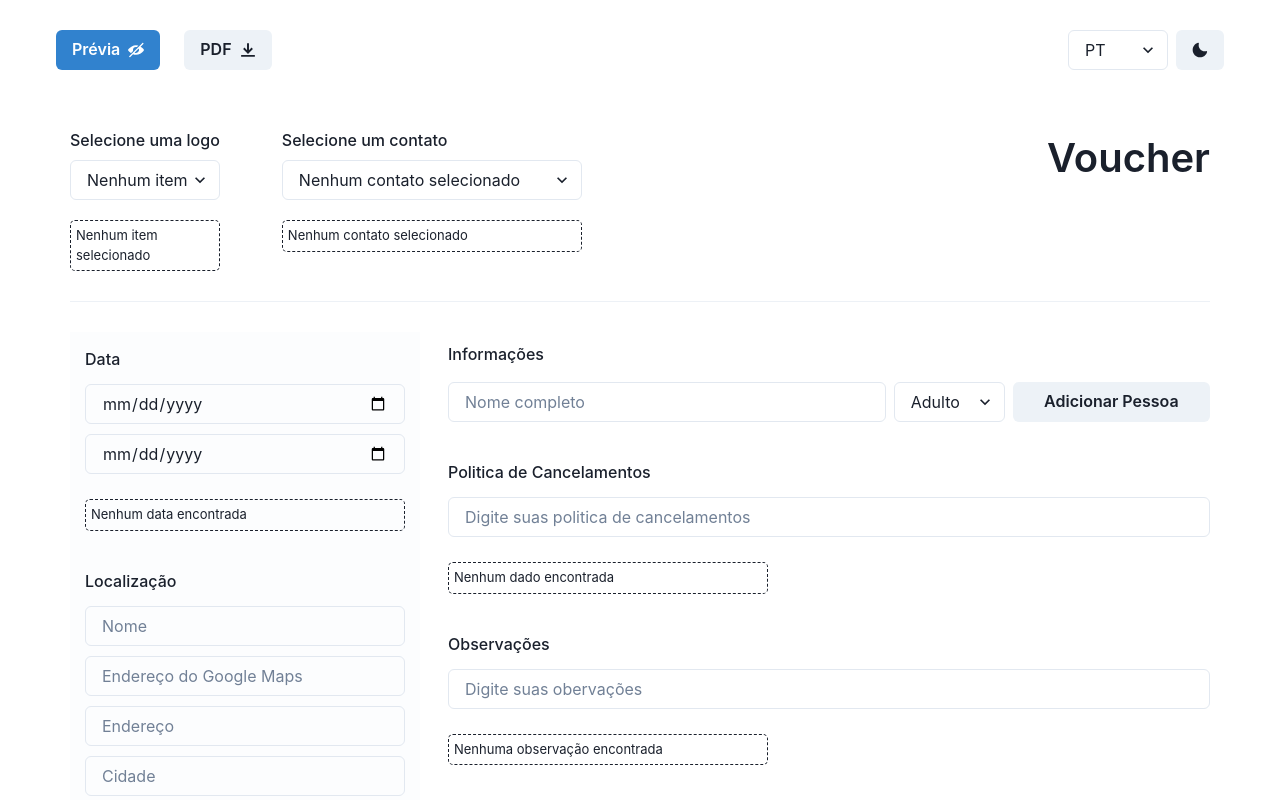
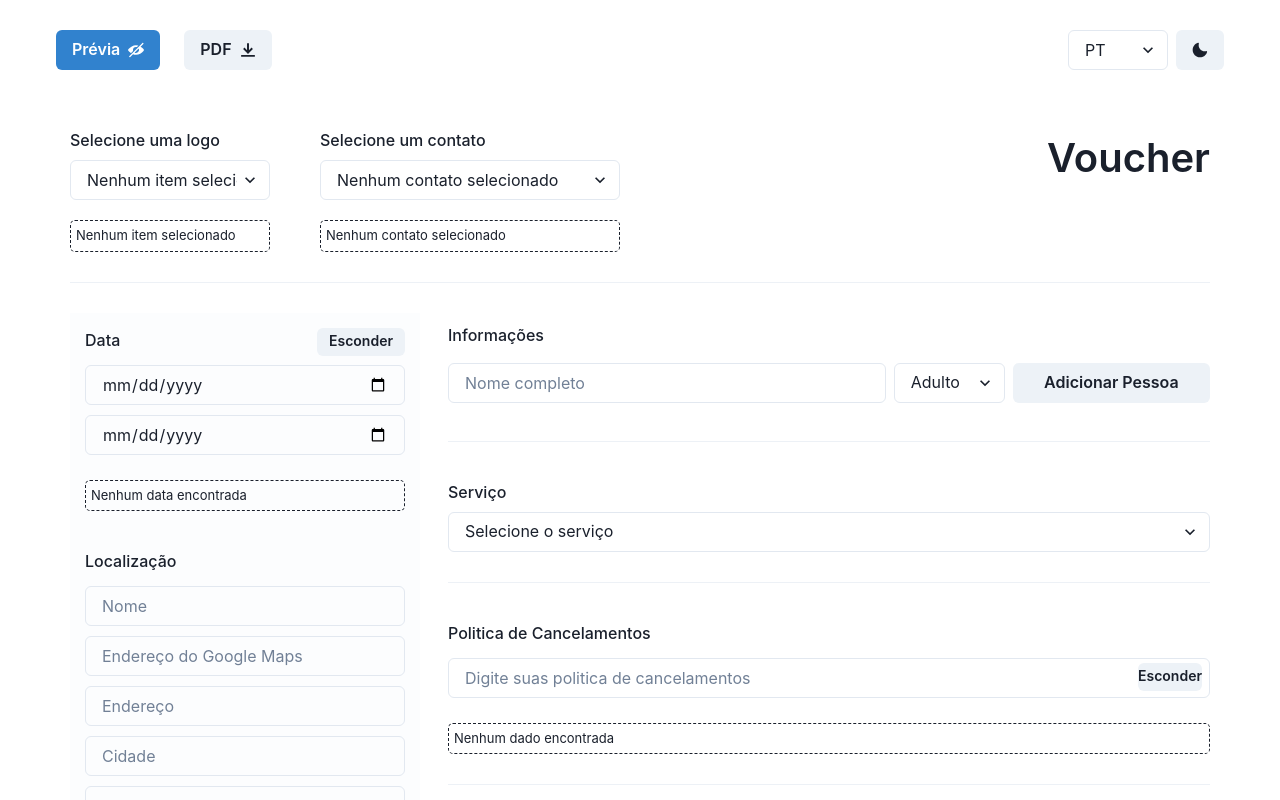
Before and after one commit to dionbiancha/voucher-generate, a React (Vite) app: page / in a window 1280 px wide. Shown: the top 800 px of the page. Built offline with nearby package versions, Linux system fonts and the light colour scheme.

Commit message:
feat: hide button

```diff
--- a/src/App.tsx
+++ b/src/App.tsx
@@ -4,14 +4,13 @@ import { Box, Button, Container, Divider, Stack } from "@chakra-ui/react";
 import "./i18n";
 import Header from "./features/header";
 import SelectLogo from "./features/SelectLogo";
-import { usePreview } from "./context/PreviewContext";
 import ContactArea from "./features/ContactArea";
 import Location from "./features/Location";
 import Date from "./features/Date";
 import Information from "./features/Information";
 import TextInput from "./components/TextInput";
-import QRCode from "react-qr-code";
 import { AddIcon } from "@chakra-ui/icons";
+import Product from "./features/Product";
 
 function ContentArea() {
   useEffect(() => {
@@ -23,7 +22,7 @@ function ContentArea() {
       <Stack
         sx={{
           backgroundColor: "#e2e8f01c",
-          width: "350px",
+          width: "500px",
           padding: "15px",
         }}
         direction={"column"}
@@ -39,11 +38,14 @@ function ContentArea() {
         direction={"column"}
       >
         <Information />
+        <Product />
         <TextInput
           title="Politica de Cancelamentos"
           placeholder="Digite suas politica de cancelamentos"
           emptyText="Nenhum dado encontrada"
+          divider
         />
+
         <TextInput
           title="Observações"
           placeholder="Digite suas obervações"
@@ -55,7 +57,6 @@ function ContentArea() {
 }
 
 function App() {
-  const { qrCodeLink } = usePreview();
   const [additionalAreas, setAdditionalAreas] = useState<
     Record<string, unknown>[]
   >([]);
@@ -84,7 +85,6 @@ function App() {
             <ContactArea />
           </Stack>
           <p style={{ fontSize: "40px", fontWeight: "600" }}>Voucher</p>
-          {qrCodeLink && <QRCode size={150} value={qrCodeLink} />}
         </Stack>
         <Divider sx={{ marginY: "30px" }} />
         <ContentArea />
--- a/src/components/TextInput/index.tsx
+++ b/src/components/TextInput/index.tsx
@@ -1,5 +1,14 @@
 import { useState } from "react";
-import { Box, FormControl, FormLabel, Input } from "@chakra-ui/react";
+import {
+  Box,
+  FormControl,
+  FormLabel,
+  Input,
+  InputGroup,
+  InputRightElement,
+  Button,
+  Divider,
+} from "@chakra-ui/react";
 
 import { useTranslation } from "react-i18next";
 import { usePreview } from "../../context/PreviewContext";
@@ -8,39 +17,63 @@ interface TextInputProps {
   title: string;
   placeholder: string;
   emptyText: string;
+  divider?: boolean;
 }
 
-function TextInput({ title, placeholder, emptyText }: TextInputProps) {
+function TextInput({ title, placeholder, emptyText, divider }: TextInputProps) {
   const { showPreview } = usePreview();
   const { t } = useTranslation();
   const [formState, setFormState] = useState("");
+  const [isInputDisabled, setIsInputDisabled] = useState(false);
 
-  function isEmpty() {
-    if (formState) return false;
-    return true;
-  }
+  const handleEnableInput = () => {
+    setIsInputDisabled(!isInputDisabled);
+  };
+
+  if (showPreview && isInputDisabled) return <></>;
 
   return (
-    <Box sx={{ paddingBottom: "30px" }}>
-      <FormLabel>{t(`${title}`)}</FormLabel>
+    <Box>
+      <FormLabel sx={{ opacity: isInputDisabled ? 0.3 : 1 }}>
+        {t(`${title}`)}
+      </FormLabel>
+
       {!showPreview && (
         <FormControl>
+          <InputGroup size="md">
             <Input
               type="text"
+              pr="4.5rem"
               sx={{ marginY: "5px" }}
               placeholder={t(`${placeholder}`)}
               value={formState}
               onChange={(e) => setFormState(e.target.value)}
+              isDisabled={isInputDisabled}
             />
+            <InputRightElement width="4.5rem">
+              <Button
+                h="1.75rem"
+                mt="2"
+                mr="2"
+                size="sm"
+                onClick={handleEnableInput}
+              >
+                {isInputDisabled ? "Exibir" : "Esconder"}
+              </Button>
+            </InputRightElement>
+          </InputGroup>
         </FormControl>
       )}
 
-      {isEmpty() ? (
+      {!formState ? (
+        isInputDisabled ? (
+          <></>
+        ) : (
           <Box
             sx={{
               marginTop: "20px",
               border: "1px dashed",
-            width: "320px",
+              width: "100%",
               padding: "5px",
               borderRadius: "5px",
               fontSize: "13px",
@@ -48,9 +81,13 @@ function TextInput({ title, placeholder, emptyText }: TextInputProps) {
           >
             {t(`${emptyText}`)}
           </Box>
+        )
       ) : (
-        <Box mt={4}>{formState}</Box>
+        <Box sx={{ opacity: isInputDisabled ? 0.3 : 1 }} mt={4}>
+          {formState}
+        </Box>
       )}
+      {divider && <Divider sx={{ marginY: "30px" }} />}
     </Box>
   );
 }
--- a/src/context/PreviewContext.tsx
+++ b/src/context/PreviewContext.tsx
@@ -4,8 +4,6 @@ import React, { createContext, useContext, useState, ReactNode } from "react";
 interface PreviewContextProps {
   showPreview: boolean;
   setShowPreview: React.Dispatch<React.SetStateAction<boolean>>;
-  qrCodeLink: string;
-  setQrCodeLink: React.Dispatch<React.SetStateAction<string>>;
 }
 
 const PreviewContext = createContext<PreviewContextProps | undefined>(
@@ -20,12 +18,9 @@ export const PreviewProvider: React.FC<PreviewProviderProps> = ({
   children,
 }) => {
   const [showPreview, setShowPreview] = useState<boolean>(false);
-  const [qrCodeLink, setQrCodeLink] = useState<string>("");
 
   return (
-    <PreviewContext.Provider
-      value={{ showPreview, setShowPreview, setQrCodeLink, qrCodeLink }}
-    >
+    <PreviewContext.Provider value={{ showPreview, setShowPreview }}>
       {children}
     </PreviewContext.Provider>
   );
--- a/src/features/Date/index.tsx
+++ b/src/features/Date/index.tsx
@@ -1,5 +1,12 @@
 import { useState } from "react";
-import { Box, FormControl, FormLabel, Input } from "@chakra-ui/react";
+import {
+  Box,
+  Button,
+  FormControl,
+  FormLabel,
+  Input,
+  Stack,
+} from "@chakra-ui/react";
 import { format } from "date-fns"; // Importa a função format do date-fns
 
 import { useTranslation } from "react-i18next";
@@ -26,11 +33,16 @@ function ItemList({ title, value }: ItemListOption) {
 
 function DateSelect() {
   const { showPreview } = usePreview();
+  const [isInputDisabled, setIsInputDisabled] = useState(false);
   const { t } = useTranslation();
   const [formState, setFormState] = useState<DateProps>({
     from: "",
     to: "",
   });
+
+  const handleEnableInput = () => {
+    setIsInputDisabled(!isInputDisabled);
+  };
 
   const handleChange = (field: keyof DateProps, value: string) => {
     setFormState((prevState) => ({
@@ -44,18 +56,27 @@ function DateSelect() {
     return true;
   }
 
+  if (showPreview && isInputDisabled) return <></>;
+
   return (
     <Box sx={{ marginBottom: "30px" }}>
-      <FormLabel>{t("Data")}</FormLabel>
+      <Stack direction={"row"} justifyContent={"space-between"}>
+        <FormLabel>{t("Data")}</FormLabel>
+        <Button h="1.75rem" size="sm" onClick={handleEnableInput}>
+          {isInputDisabled ? "Exibir" : "Esconder"}
+        </Button>
+      </Stack>
       {!showPreview && (
         <FormControl>
           <Input
+            disabled={isInputDisabled}
             type="date"
             sx={{ marginY: "5px" }}
             value={formState.from}
             onChange={(e) => handleChange("from", e.target.value)}
           />
           <Input
+            disabled={isInputDisabled}
             type="date"
             sx={{ marginY: "5px" }}
             value={formState.to}
@@ -64,7 +85,7 @@ function DateSelect() {
         </FormControl>
       )}
 
-      {isEmpty() ? (
+      {isEmpty() && !showPreview ? (
         <Box
           sx={{
             marginTop: "20px",
@@ -78,7 +99,10 @@ function DateSelect() {
           {t("Nenhum data encontrada")}
         </Box>
       ) : (
-        <Box mt={4} style={{ fontWeight: 500 }}>
+        <Box
+          mt={4}
+          style={{ fontWeight: 500, opacity: isInputDisabled ? 0.3 : 1 }}
+        >
           {formState.from && (
             <ItemList
               title="De"
--- a/src/features/Information/index.tsx
+++ b/src/features/Information/index.tsx
@@ -8,6 +8,7 @@ import {
   Text,
   Stack,
   FormLabel,
+  Divider,
 } from "@chakra-ui/react";
 import { useTranslation } from "react-i18next";
 import { usePreview } from "../../context/PreviewContext";
@@ -46,7 +47,7 @@ const Information: React.FC = () => {
   };
 
   return (
-    <Stack direction={"column"} sx={{ marginBottom: "30px" }}>
+    <Stack direction={"column"}>
       <FormLabel sx={{ marginTop: "10px" }}>{t("Informações")}</FormLabel>
       {!showPreview && (
         <Stack direction={"row"}>
@@ -113,6 +114,7 @@ const Information: React.FC = () => {
           </Stack>
         </Box>
       )}
+      <Divider sx={{ marginY: "30px" }} />
     </Stack>
   );
 };
--- a/src/features/Location/index.tsx
+++ b/src/features/Location/index.tsx
@@ -3,6 +3,7 @@ import { Box, FormControl, FormLabel, Input } from "@chakra-ui/react";
 
 import { useTranslation } from "react-i18next";
 import { usePreview } from "../../context/PreviewContext";
+import QRCode from "react-qr-code";
 
 interface ItemListOption {
   value: string;
@@ -28,7 +29,7 @@ function ItemList({ title, value }: ItemListOption) {
 }
 
 function Location() {
-  const { showPreview, setQrCodeLink } = usePreview();
+  const { showPreview } = usePreview();
   const { t } = useTranslation();
   const [formState, setFormState] = useState<LocationProps>({
     name: "",
@@ -47,6 +48,7 @@ function Location() {
 
   function isEmpty() {
     if (
+      formState.link ||
       formState.address ||
       formState.city ||
       formState.country ||
@@ -73,7 +75,6 @@ function Location() {
             placeholder={t("Endereço do Google Maps")}
             value={formState.link}
             onChange={(e) => {
-              setQrCodeLink(e.target.value);
               handleChange("link", e.target.value);
             }}
           />
@@ -104,7 +105,7 @@ function Location() {
         </FormControl>
       )}
 
-      {isEmpty() ? (
+      {isEmpty() && !showPreview ? (
         <Box
           sx={{
             marginTop: "20px",
@@ -130,6 +131,13 @@ function Location() {
           {formState.country && (
             <ItemList title="País" value={formState.country} />
           )}
+          {formState.link && (
+            <QRCode
+              size={300}
+              style={{ paddingTop: "20px" }}
+              value={formState.link}
+            />
+          )}
         </Box>
       )}
     </Box>
--- /dev/null
+++ b/src/features/Product/index.tsx
@@ -0,0 +1,113 @@
+import React, { useState } from "react";
+import { Box, Divider, FormControl, FormLabel, Select } from "@chakra-ui/react";
+import { useTranslation } from "react-i18next";
+import { usePreview } from "../../context/PreviewContext";
+import TextInput from "../../components/TextInput";
+
+// Interface for form data
+interface FormData {
+  type: string;
+  roomType: string;
+  accommodationRegime: string;
+  accommodationDetails: string;
+  serviceType: string;
+  serviceRegime: string;
+  serviceDetails: string;
+}
+
+function Product() {
+  const { t } = useTranslation();
+  const { showPreview } = usePreview();
+  const [formData, setFormData] = useState<FormData>({
+    type: "",
+    roomType: "",
+    accommodationRegime: "",
+    accommodationDetails: "",
+    serviceType: "",
+    serviceRegime: "",
+    serviceDetails: "",
+  });
+
+  const handleTypeChange = (event: React.ChangeEvent<HTMLSelectElement>) => {
+    setFormData({
+      ...formData,
+      type: event.target.value,
+    });
+  };
+
+  return (
+    <Box>
+      <FormControl>
+        <FormLabel>{t("Serviço")}</FormLabel>
+        {!showPreview && (
+          <Select
+            placeholder={t("Selecione o serviço")}
+            onChange={handleTypeChange}
+            value={formData.type}
+          >
+            <option value="hotel">{t("Hotel")}</option>
+            <option value="service">{t("Serviço")}</option>
+          </Select>
+        )}
+      </FormControl>
+
+      {formData.type === "hotel" && (
+        <>
+          <FormControl mt={10}>
+            <TextInput
+              title="Tipo de quarto"
+              placeholder="Preencha o tipo do quarto"
+              emptyText="Nenhum dado encontrado"
+            />
+          </FormControl>
+          <FormControl mt={10}>
+            <TextInput
+              title="Regime da hospedagem"
+              placeholder="Preencha o regime da hospedagem"
+              emptyText="Nenhum dado encontrado"
+            />
+          </FormControl>
+
+          <FormControl mt={10}>
+            <TextInput
+              title="Detalhes da hospedagem"
+              placeholder="Preencha os detalhes da hospedagem"
+              emptyText="Nenhum dado encontrado"
+            />
+          </FormControl>
+        </>
+      )}
+
+      {formData.type === "service" && (
+        <>
+          <FormControl mt={10}>
+            <TextInput
+              title="Tipo de serviço"
+              placeholder="Preencha seu tipo de serviço"
+              emptyText="Nenhum dado encontrado"
+            />
+          </FormControl>
+
+          <FormControl mt={10}>
+            <TextInput
+              title="Regime de serviço"
+              placeholder="Preencha seu regime de serviço"
+              emptyText="Nenhum dado encontrado"
+            />
+          </FormControl>
+
+          <FormControl mt={10}>
+            <TextInput
+              title="Detalhes do serviço"
+              placeholder="Preencha os detalhes do serviço"
+              emptyText="Nenhum dado encontrado"
+            />
+          </FormControl>
+        </>
+      )}
+      <Divider sx={{ marginY: "30px" }} />
+    </Box>
+  );
+}
+
+export default Product;
--- a/src/features/SelectLogo/index.tsx
+++ b/src/features/SelectLogo/index.tsx
@@ -49,7 +49,7 @@ function SelectLogo() {
           <FormLabel>{t("Selecione uma logo")}</FormLabel>
           <Select
             placeholder={t("Nenhum item selecionado")}
-            width="150px"
+            width="200px"
             onChange={handleSelectLogo}
             value={selectedOptionLogo?.value || ""}
           >
@@ -67,7 +67,7 @@ function SelectLogo() {
           <Image
             src={selectedOptionLogo.imagePreviewUrl}
             alt={`Preview`}
-            boxSize="150px"
+            boxSize="200px"
             objectFit="cover"
           />
         </Box>
@@ -76,7 +76,7 @@ function SelectLogo() {
           sx={{
             marginTop: "20px",
             border: "1px dashed",
-            width: "150px",
+            width: "200px",
             padding: "5px",
             borderRadius: "5px",
             fontSize: "13px",
```
Lines whose indentation alone changed are shown as unchanged.
